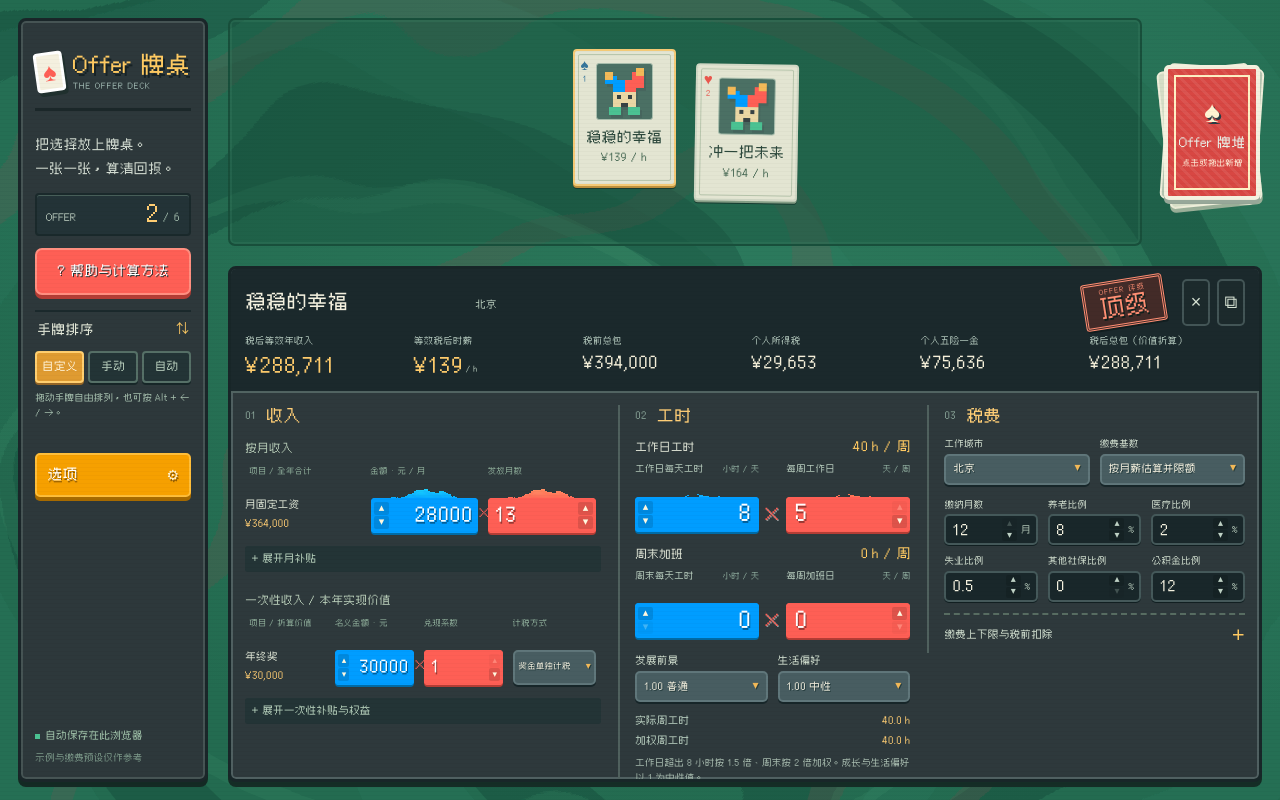
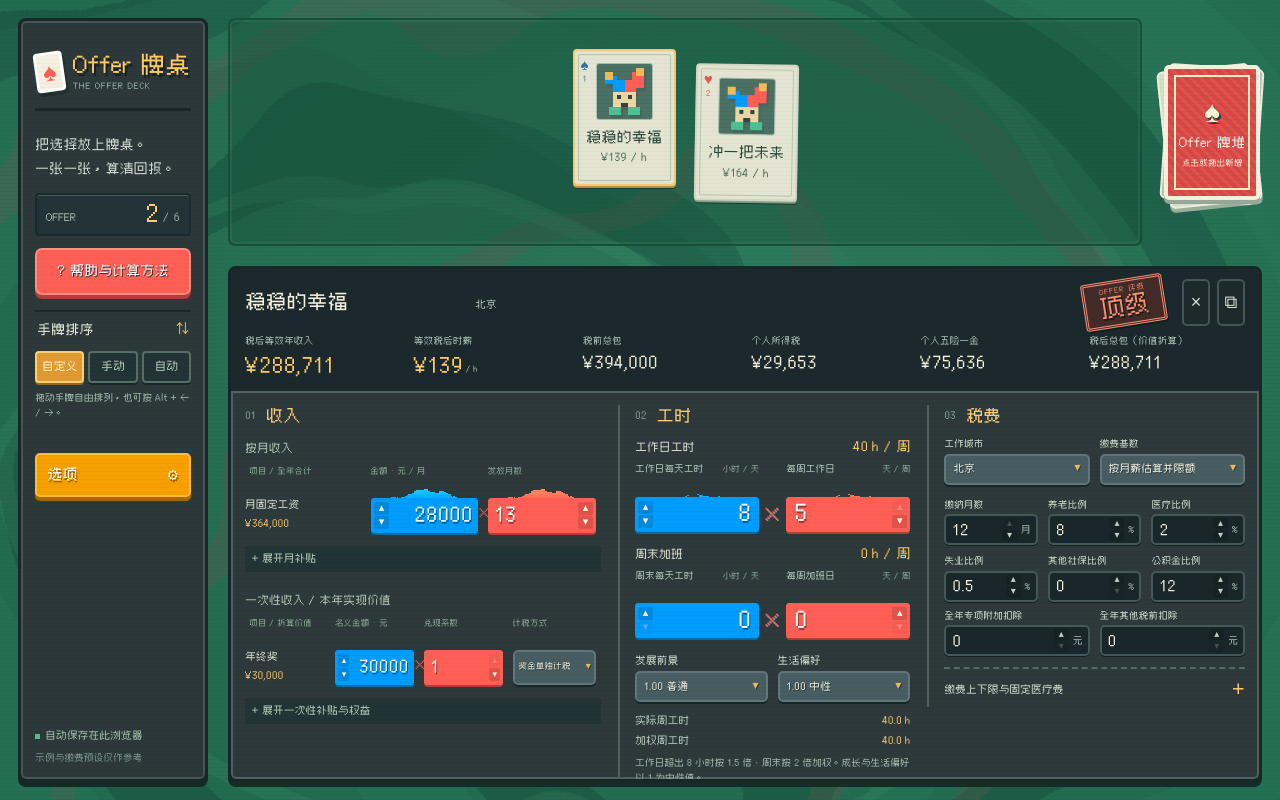
Before and after one commit to JustinWCola/offer_calculator, a React (Vite) app: page / in a window 1280 px wide. Built offline with nearby package versions, Linux system fonts and the light colour scheme.

Commit message:
Show tax deductions directly and put fixed medical fee last

```diff
--- a/src/App.jsx
+++ b/src/App.jsx
@@ -224,8 +224,9 @@ function OfferEditor({ offer, update, duplicate, canDuplicate, notes, requestFoc
         <div className="field-grid contribution-fields" aria-label="个人缴费参数">{number('contribMonths', { unit: '月', max: 12, step: 1 })}
           {['pensionRate', 'medicalRate', 'unemploymentRate', 'otherSocialRate', 'fundRate'].map(field => number(field, { unit: '%', max: 100, step: .1 }))}
         </div>
-        <details className="advanced-settings"><summary>缴费上下限与税前扣除</summary><div className="advanced-content">
-          <div className="field-grid">{number('medicalFixed', { step: 1 })}{number('socialMin', { step: 100 })}{number('socialMax', { cap: true, step: 100 })}{number('fundMin', { step: 100 })}{number('fundMax', { cap: true, step: 100 })}{number('specialDeduction', { step: 1000 })}{number('otherDeduction', { step: 1000 })}</div>
+        <div className="field-grid deduction-fields" aria-label="税前扣除">{number('specialDeduction', { step: 1000 })}{number('otherDeduction', { step: 1000 })}</div>
+        <details className="advanced-settings"><summary>缴费上下限与固定医疗费</summary><div className="advanced-content">
+          <div className="field-grid">{number('socialMin', { step: 100 })}{number('socialMax', { cap: true, step: 100 })}{number('fundMin', { step: 100 })}{number('fundMax', { cap: true, step: 100 })}{number('medicalFixed', { step: 1 })}</div>
           <p className="field-help">缴费预设为历史示例，请按实际年度与公司口径调整；基数上限留空表示未设上限。</p>
         </div></details>
       </section>
--- a/src/styles.css
+++ b/src/styles.css
@@ -656,3 +656,4 @@ button{touch-action:manipulation}
 .sort-direction button{min-height:31px;font-size:11px}
 .sort-execute{min-height:33px}
 @media(max-width:800px){.sort-modes button{min-height:36px;font-size:12px}.sort-direction button,.sort-execute{min-height:35px}}
+.fees-column>.deduction-fields{grid-template-columns:repeat(2,minmax(0,1fr))}
```
Also changed, not shown: 2 other files (tests, documents, lock files or other folders).
